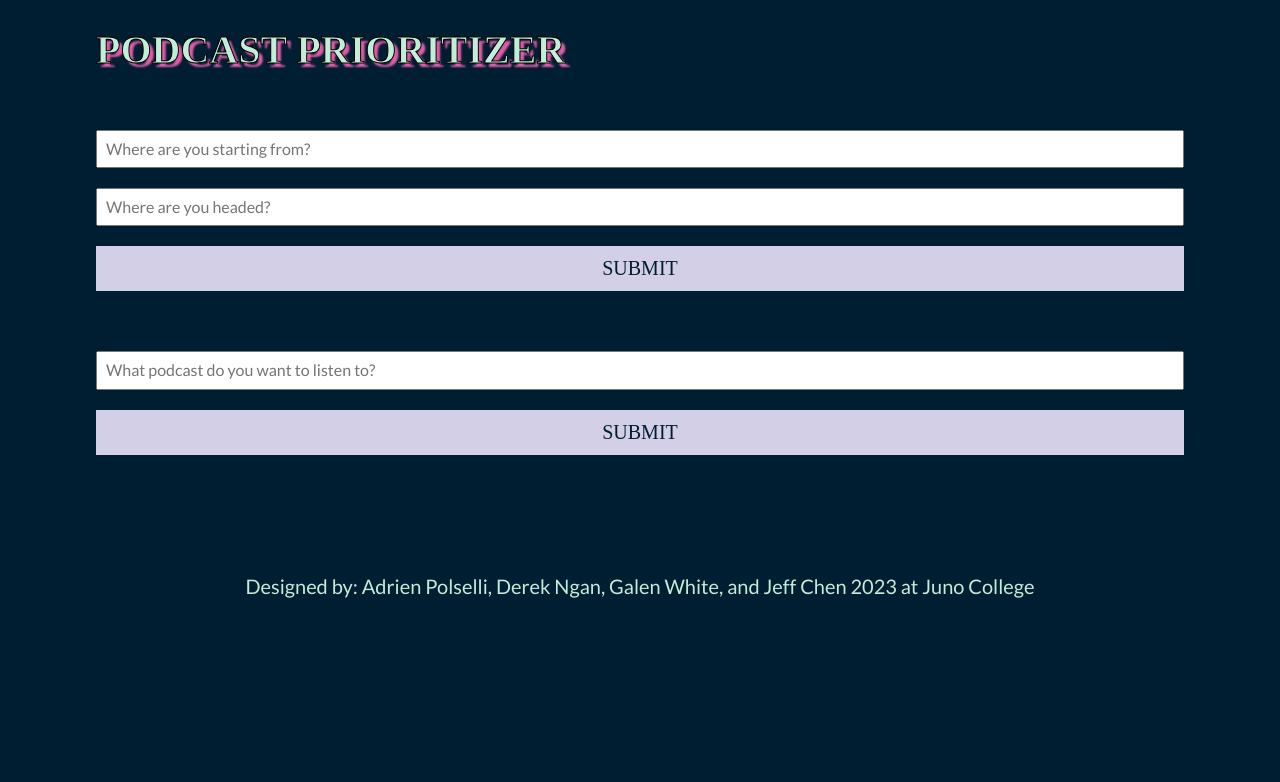
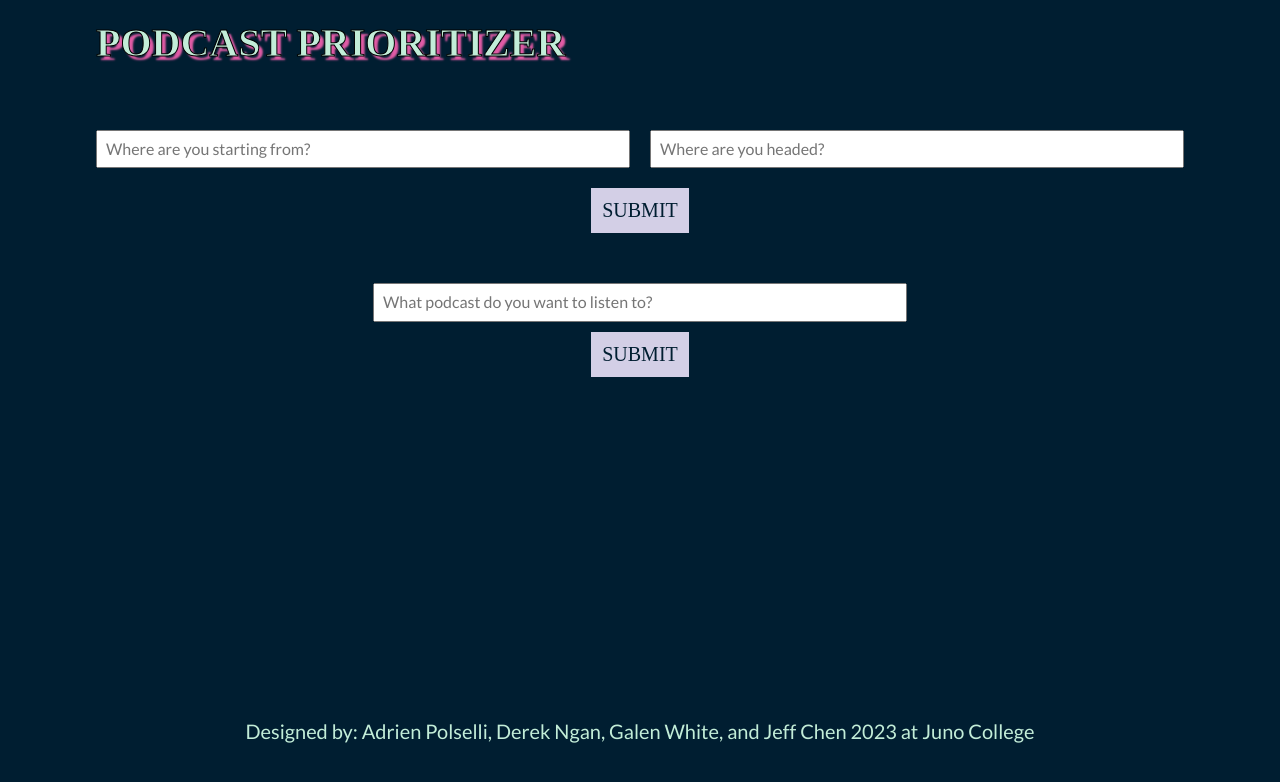
Before and after one commit to Podcast-Team/Project4, a React (Create React App) app: page / in a window 1280 px wide. Shown: the top 782 px of the page. Built offline with nearby package versions, Linux system fonts and the light colour scheme; a web font is replaced by a local one.

Commit message:
Styling complete for MVP!

```diff
--- a/src/components/BikeOrWalk.js
+++ b/src/components/BikeOrWalk.js
@@ -17,11 +17,12 @@ const BikeOrWalk = (props) => {
   //   setUserChoice(e.target.firstChild.value)
   // };
 
-
-
   return (
-    <>
-      {props.walkTime && props.bikeTime && props.walkTime !== "0" && props.bikeTime !== "0" ? (
+    <div className="travel">
+      {props.walkTime &&
+      props.bikeTime &&
+      props.walkTime !== "0" &&
+      props.bikeTime !== "0" ? (
         <>
           <h2>Would you like to walk or ride a bike?</h2>
           <p>
@@ -32,7 +33,10 @@ const BikeOrWalk = (props) => {
           </p>
           <p>
             {" "}
-            You are traveling from {props.location} to {props.destination}.
+            You are traveling from
+           <span>{props.location}</span>
+            to
+            <span>{props.destination}.</span>
             Below is the estimated walking and bike time to your destination!
           </p>
 
@@ -41,8 +45,8 @@ const BikeOrWalk = (props) => {
               <p>Walking time: {props.walkTime}</p>
               <form
                 onSubmit={(event) => {
-                 props.handleUserChoice(event, event.target.firstChild.value)
-                 props.handleSubmit(event, event.target.firstChild.value)
+                  props.handleUserChoice(event, event.target.firstChild.value);
+                  props.handleSubmit(event, event.target.firstChild.value);
                 }}
               >
                 <button type="submit" value="walk">
@@ -66,7 +70,7 @@ const BikeOrWalk = (props) => {
           </ul>
         </>
       ) : null}
-    </>
+    </div>
   );
 };
 
--- a/src/components/Form.js
+++ b/src/components/Form.js
@@ -173,7 +173,7 @@ const Form = () => {
 
   return (
     <>
-      <form action="submit" onSubmit={onSubmitLocation}>
+      <form action="submit" onSubmit={onSubmitLocation} className="travelForm" >
         <label htmlFor="location" className="sr-only">
           Where are you starting from?
         </label>
@@ -197,7 +197,7 @@ const Form = () => {
         <button type="submit">Submit</button>
       </form>
 
-      <form action="submit" onSubmit={onSubmitPodSearch}>
+      <form action="submit" onSubmit={onSubmitPodSearch} className="podcastForm">
         <label htmlFor="podSearch" className="sr-only">
           What podcast do you want to listen to?
         </label>
--- a/src/components/PodcastInfo.js
+++ b/src/components/PodcastInfo.js
@@ -15,7 +15,7 @@ const PodcastInfo = (props) => {
     // A "loading" message
     // An error message if necessary.
     <>
-      <ul>
+      <ul className="podcastList">
         <h2>{props.message}</h2>
         {props.podcast.map((podcastList) => {
           const lengthInMin = Math.round(podcastList.audio_length_sec / 60);
--- a/src/styles/sass/partials/_main.scss
+++ b/src/styles/sass/partials/_main.scss
@@ -5,11 +5,24 @@ body {
   font-family: $mainFont;
 }
 
+header {
+  height: 10vh;
+}
+
 h1 {
   font-family: $headingFont;
   text-shadow: 4px 4px 2px rgba(225, 92, 166, 1);
   -webkit-text-stroke: 1px black;
   text-transform: uppercase;
+  margin: 0;
+  padding-top: 1rem;
+}
+
+main {
+  min-height: 80vh;
+  .wrapper {
+    padding-top: 1rem;
+  }
 }
 
 form {
@@ -20,6 +33,24 @@ form {
   button {
     margin: 0.5rem 0;
     padding: 0.4rem;
+  }
+  button {
+    display: block;
+    margin: 0.5rem auto;
+  }
+}
+@media (min-width: 480px) {
+  .travelForm {
+    flex-direction: row;
+    flex-wrap: wrap;
+    justify-content: space-between;
+    input {
+      width: calc((100% / 2) - 10px);
+    }
+  }
+  .podcastForm input {
+    width: calc(50% - 10px);
+    margin: auto;
   }
 }
 
@@ -45,10 +76,14 @@ button {
 }
 
 footer {
+  height: 10vh;
   position: relative;
   bottom: 0;
   width: 100%;
   text-align: center;
+  p {
+    margin: 0;
+  }
   a {
     color: $primary;
   }
--- /dev/null
+++ b/src/styles/sass/partials/_travel.scss
@@ -0,0 +1,25 @@
+@use "./variables" as *;
+
+.travel {
+    p {
+        text-align: center;
+    }
+    li {
+        padding-bottom: 0;
+        padding-right: 1rem;
+    }
+}
+
+
+span {
+    font-weight: 700;
+    color: $secondary;
+    display: block;
+    padding: .5rem 0;
+}
+
+@media (min-width: 480px) {
+.travel ul {
+    flex-direction: row;
+}
+}
--- a/src/styles/sass/style.css
+++ b/src/styles/sass/style.css
@@ -270,11 +270,24 @@ body {
   font-family: "Lato", sans-serif;
 }
 
+header {
+  height: 10vh;
+}
+
 h1 {
   font-family: "Nova Flat", cursive;
   text-shadow: 4px 4px 2px rgb(225, 92, 166);
   -webkit-text-stroke: 1px black;
   text-transform: uppercase;
+  margin: 0;
+  padding-top: 1rem;
+}
+
+main {
+  min-height: 80vh;
+}
+main .wrapper {
+  padding-top: 1rem;
 }
 
 form {
@@ -287,7 +300,25 @@ form button {
   margin: 0.5rem 0;
   padding: 0.4rem;
 }
+form button {
+  display: block;
+  margin: 0.5rem auto;
+}
 
+@media (min-width: 480px) {
+  .travelForm {
+    flex-direction: row;
+    flex-wrap: wrap;
+    justify-content: space-between;
+  }
+  .travelForm input {
+    width: calc(50% - 10px);
+  }
+  .podcastForm input {
+    width: calc(50% - 10px);
+    margin: auto;
+  }
+}
 input,
 input::placeholder {
   font-size: 0.8rem;
@@ -310,10 +341,14 @@ button:active {
 }
 
 footer {
+  height: 10vh;
   position: relative;
   bottom: 0;
   width: 100%;
   text-align: center;
+}
+footer p {
+  margin: 0;
 }
 footer a {
   color: #C2EDD8;
@@ -388,6 +423,26 @@ h3 a:hover, h3 a:focus-visible {
     flex-direction: row;
   }
 }
+.travel p {
+  text-align: center;
+}
+.travel li {
+  padding-bottom: 0;
+  padding-right: 1rem;
+}
+
+span {
+  font-weight: 700;
+  color: #D3CFE6;
+  display: block;
+  padding: 0.5rem 0;
+}
+
+@media (min-width: 480px) {
+  .travel ul {
+    flex-direction: row;
+  }
+}
 body {
   background-color: #001E31;
   color: #C2EDD8;
--- a/src/styles/sass/style.scss
+++ b/src/styles/sass/style.scss
@@ -2,6 +2,7 @@
 @use "./partials/variables" as *;
 @use "./partials/main";
 @use "./partials/podcast";
+@use "./partials/travel";
 
 body {
     background-color: $background;
```
